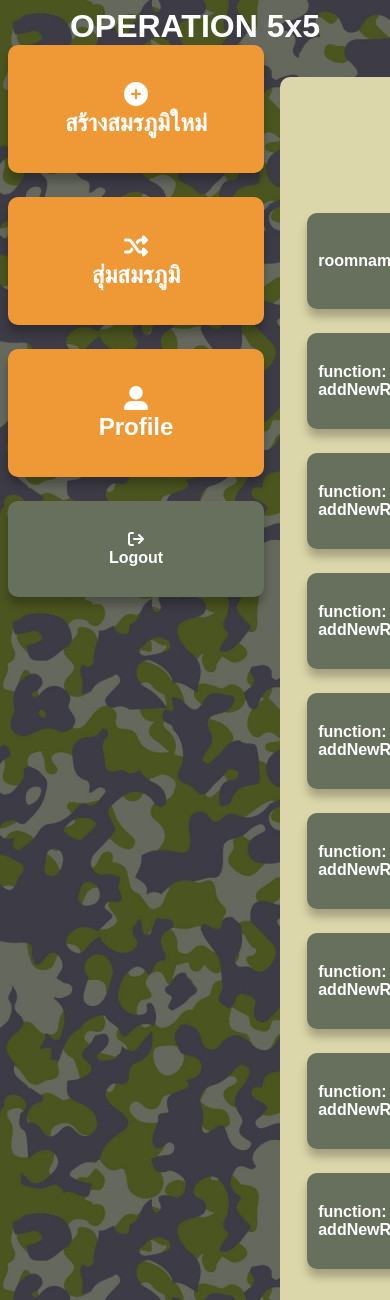
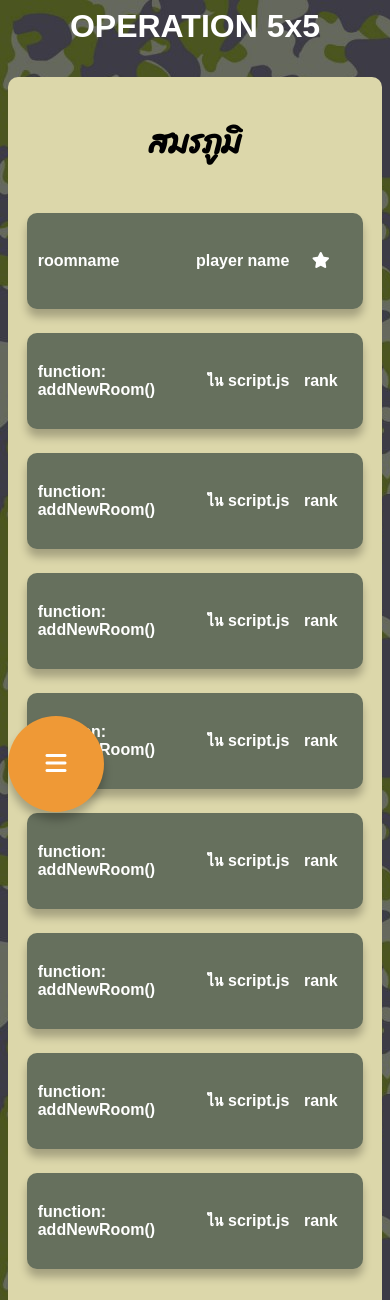
Before and after one commit to it64070101/operation5x5, a PHP site: page /room.html in a window 390 px wide; the page is wider, and only the part inside the window is pictured. Shown: the top 1300 px of that part. Run offline with PHP 8.4, Linux system fonts and the light colour scheme; some libraries are stand-ins or nearby versions.

Commit message:
mobile responsive

```diff
--- a/public/profile.html
+++ b/public/profile.html
@@ -39,7 +39,7 @@
                     <button class="small" type="button" id="tutorial-button"><i
                             class="fa-solid fa-book-open"></i><br>คู่มือยุทธวิธี</button>
                     <button class="small" type="button" id="logout-button" onclick="logoutUser()"><i
-                            class="fa-solid fa-arrow-right-from-bracket"></i><br>Logout</button>
+                            class="fa-solid fa-arrow-right-from-bracket"></i><br>ลงชื่อออก</button>
                 </div>
             </div>
             <div class="page leaderboard">
--- a/public/room.html
+++ b/public/room.html
@@ -22,6 +22,16 @@
 </head>
 
 <body>
+    <button id="mobile-button" class="select" onclick="showOverlay()"><i class="fa-solid fa-bars"></i></button>
+    <div id="mobile-sidebar" onclick="hideOverlay()"><button class="select" type="button" id="host-button"
+            onclick="createRoom(false)"><i class="fa-solid fa-circle-plus"></i><br>สร้างสมรภูมิใหม่</button>
+        <button class="select" type="button" id="random-button" onclick="findMatchmakingRooms()"><i
+                class="fa-solid fa-shuffle"></i><br>สุ่มสมรภูมิ</button>
+        <button class="select" type="button" id="roomto-profile-button"><i
+                class="fa-solid fa-user-large"></i></i><br>โปรไฟล์</button>
+        <button class="small" type="button" id="logout-button" onclick="logoutUser()"><i
+                class="fa-solid fa-arrow-right-from-bracket"></i><br>ลงชื่อออก</button>
+    </div>
     <div class="container">
         <div id="logo">OPERATION 5x5</div>
         <div id="outside-container">
@@ -31,9 +41,9 @@
                 <button class="select" type="button" id="random-button" onclick="findMatchmakingRooms()"><i
                         class="fa-solid fa-shuffle"></i><br>สุ่มสมรภูมิ</button>
                 <button class="select" type="button" id="roomto-profile-button"><i
-                        class="fa-solid fa-user-large"></i></i><br>Profile</button>
+                        class="fa-solid fa-user-large"></i></i><br>โปรไฟล์</button>
                 <button class="small" type="button" id="logout-button" onclick="logoutUser()"><i
-                        class="fa-solid fa-arrow-right-from-bracket"></i><br>Logout</button>
+                        class="fa-solid fa-arrow-right-from-bracket"></i><br>ลงชื่อออก</button>
             </div>
             <div class="page">
                 <form action="" id="room-list">
--- a/public/script.js
+++ b/public/script.js
@@ -24,6 +24,16 @@ function setPlayerProfile() {
         console.log('set name');
         // console.log(currentUser.displayName);
     }
+}
+
+function showOverlay() {
+    const sidebar = document.querySelector("#mobile-sidebar")
+    sidebar.style.left = "0px"
+}
+
+function hideOverlay() {
+    const sidebar = document.querySelector("#mobile-sidebar")
+    sidebar.style.left = "-100%"
 }
 
 function addNewRoom() {
--- a/public/style.css
+++ b/public/style.css
@@ -101,6 +101,25 @@ input {
 
 .page {
     overflow-y: auto;
+}
+
+#mobile-button {
+    width: 96px;
+    height: 96px;
+    border-radius: 64px;
+    position: fixed;
+    bottom: 16px;
+    display: none;
+}
+
+#mobile-sidebar {
+    width: 100%;
+    height: 100%;
+    background: #000000aa;
+    display: none;
+    flex-direction: column;
+    position: fixed;
+    left: -100%;
 }
 
 #player-profile {
@@ -279,6 +298,26 @@ input {
     .page {
         margin-top: 32px;
     }
+
+}
+
+@media (width <=880px) {
+
+    #outside-container {
+        grid-template-columns: auto;
+    }
+
+    #outside-container>#button-container {
+        display: none;
+    }
+
+    #mobile-button {
+        display: block;
+    }
+
+    #mobile-sidebar {
+        display: flex;
+    }
 }
 
 @media (width <=576px) {
```
